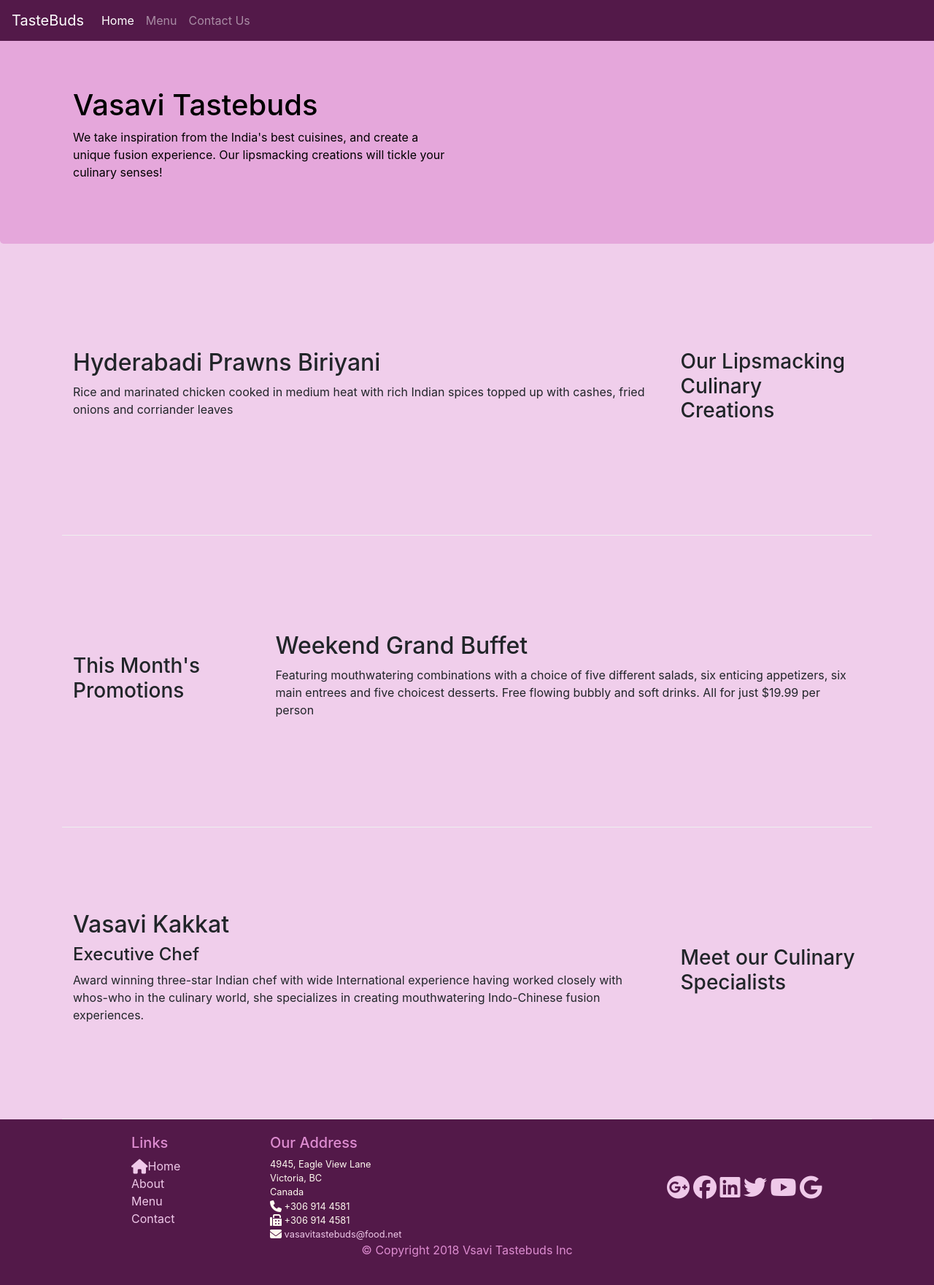
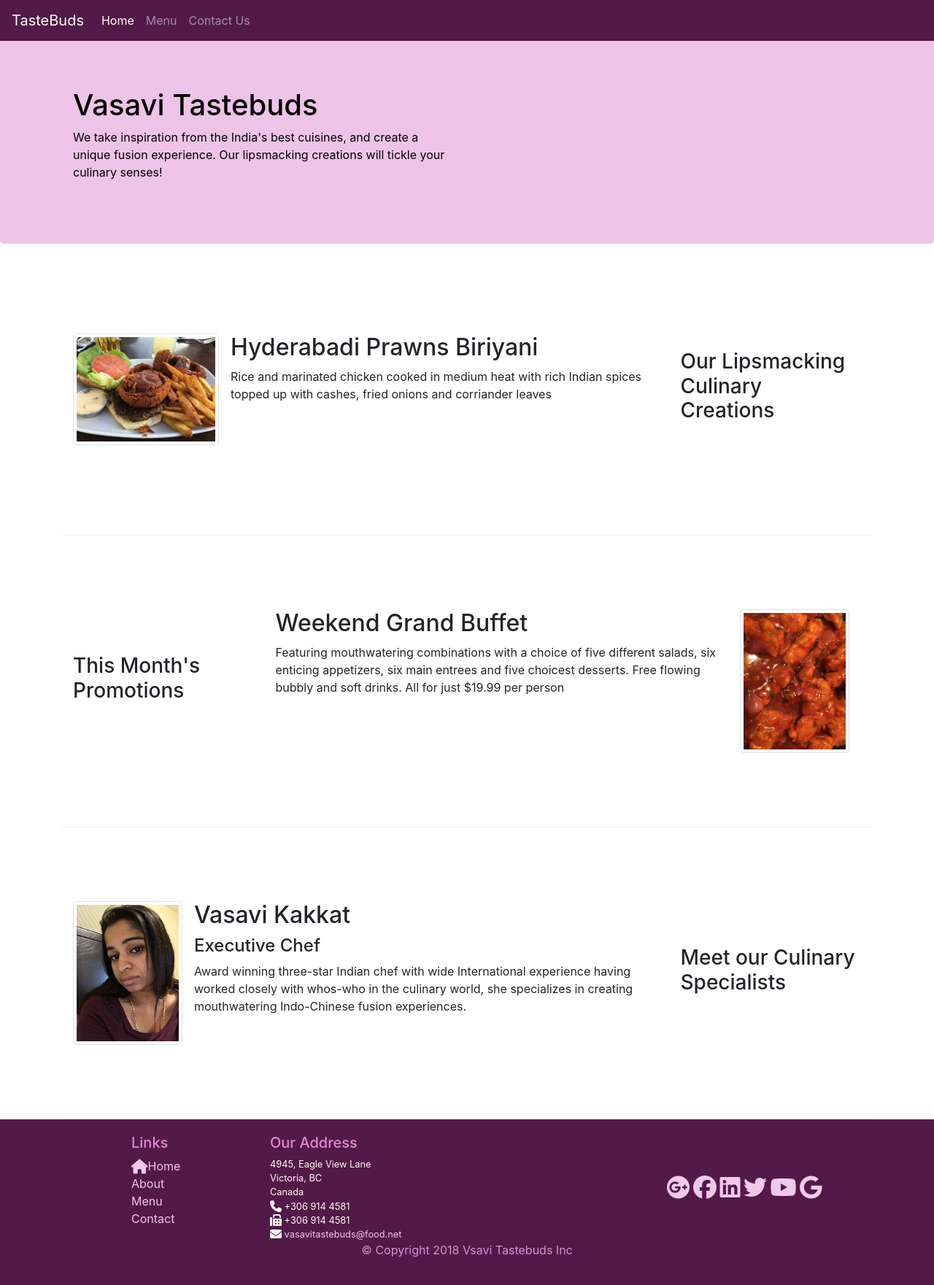
Before and after one commit to sreejithmunthikodu/Bootsrap_coursera, a Flask app: page / in a window 1280 px wide. Shown: the whole page at 73% size. Run offline with Flask 2, Linux system fonts and the light colour scheme; some libraries are stand-ins or nearby versions.

Commit message:
added media and media-body

```diff
--- a/restaurent/static/stylesheets/styles.css
+++ b/restaurent/static/stylesheets/styles.css
@@ -21,7 +21,7 @@
 .jumbotron{
 	padding: 70px 30px 70px 30px;
 	margin: 0px auto;
-	background: #e5a7db;
+	background: #edc4e7;
 	color: floralwhite;
 }
 
@@ -43,5 +43,5 @@ a {
 
 body {
 	padding: 50px 0px 0px 0px;
-	background-color: #f0ceeb;
+
 }
--- a/restaurent/templates/index.html
+++ b/restaurent/templates/index.html
@@ -34,7 +34,6 @@
             <div class="row row-header">
                 <div class="col-12 col-sm-6">
                     <h1>Vasavi Tastebuds</h1>
-
                     <p>We take inspiration from the India's best cuisines, and create a unique fusion experience. Our lipsmacking creations will tickle your culinary senses!</p>
                 </div>
                 <div class="col-12 col-sm">
@@ -50,8 +49,15 @@
                 <h3>Our Lipsmacking Culinary Creations</h3>
             </div>
             <div class="col col-sm col-md">
-                <h2>Hyderabadi Prawns Biriyani</h2>
-                <p>Rice and marinated chicken cooked in medium heat with rich Indian spices topped up with cashes, fried onions and corriander leaves</p>
+                <div class="media">
+                    <img class="d-flex mr-3 img-thumbnail align-self-center" src="{{url_for('static', filename='images/2.jpg')}}" width="200">
+                    <div class="media-body">
+                        <h2 class="mt-0">Hyderabadi Prawns Biriyani</h2>
+                        <p>Rice and marinated chicken cooked in medium heat with rich Indian spices topped up with cashes, fried onions and corriander leaves</p>
+                    </div>
+
+                </div>
+
             </div>
         </div>
 
@@ -61,8 +67,16 @@
                 <h3>This Month's Promotions</h3>
             </div>
             <div class="col col-sm col-md">
-                <h2>Weekend Grand Buffet</h2>
-                <p>Featuring mouthwatering combinations with a choice of five different salads, six enticing appetizers, six main entrees and five choicest desserts. Free flowing bubbly and soft drinks. All for just $19.99 per person </p>
+                <div class="media">
+                     <div class="media-body">
+                            <h2 class="mt-0">Weekend Grand Buffet</h2>
+                            <p>Featuring mouthwatering combinations with a choice of five different salads, six enticing appetizers, six main entrees and five choicest desserts. Free flowing bubbly and soft drinks. All for just $19.99 per person </p>
+                     </div>
+
+                      <img class="d-flex mr-3 img-thumbnail align-self-center"src="{{url_for('static', filename='images/3.jpg')}}" width="150">
+
+                </div>
+
             </div>
         </div>
 
@@ -71,9 +85,15 @@
                 <h3>Meet our Culinary Specialists</h3>
             </div>
             <div class="col col-sm col-md">
-                <h2>Vasavi Kakkat</h2>
-                <h4>Executive Chef</h4>
-                <p>Award winning three-star Indian chef with wide International experience having worked closely with whos-who in the culinary world, she specializes in creating mouthwatering Indo-Chinese fusion experiences. </p>
+                <div class="media">
+                    <img class="d-flex mr-3 img-thumbnail align-self-center"src="{{url_for('static', filename='images/1.jpg')}}" width="150">
+
+                    <div class="media-body">
+                        <h2 class="mt-0">Vasavi Kakkat</h2>
+                        <h4>Executive Chef</h4>
+                        <p>Award winning three-star Indian chef with wide International experience having worked closely with whos-who in the culinary world, she specializes in creating mouthwatering Indo-Chinese fusion experiences. </p>
+                    </div>
+                </div>
             </div>
 
         </div>
```
Also changed, not shown: restaurent/static/images/1.JPG (added), restaurent/static/images/2.jpg (added), restaurent/static/images/3.jpg (added).
